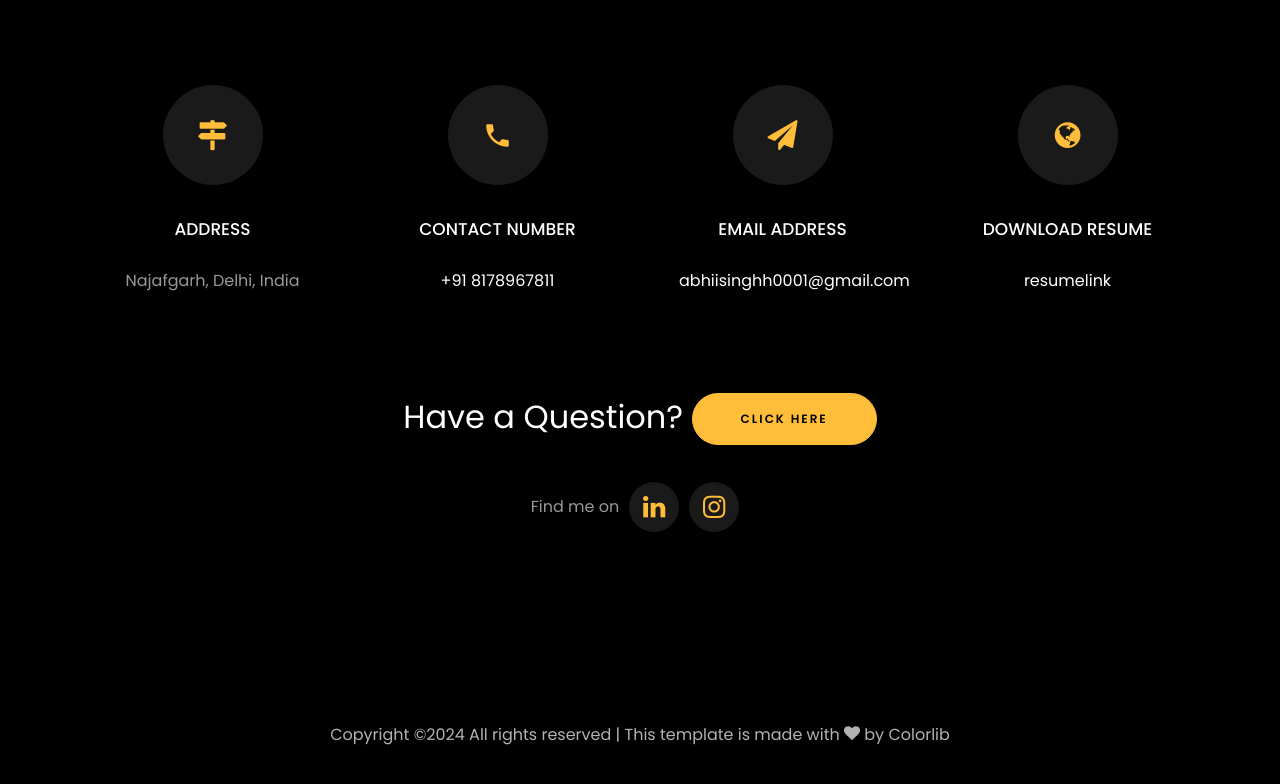
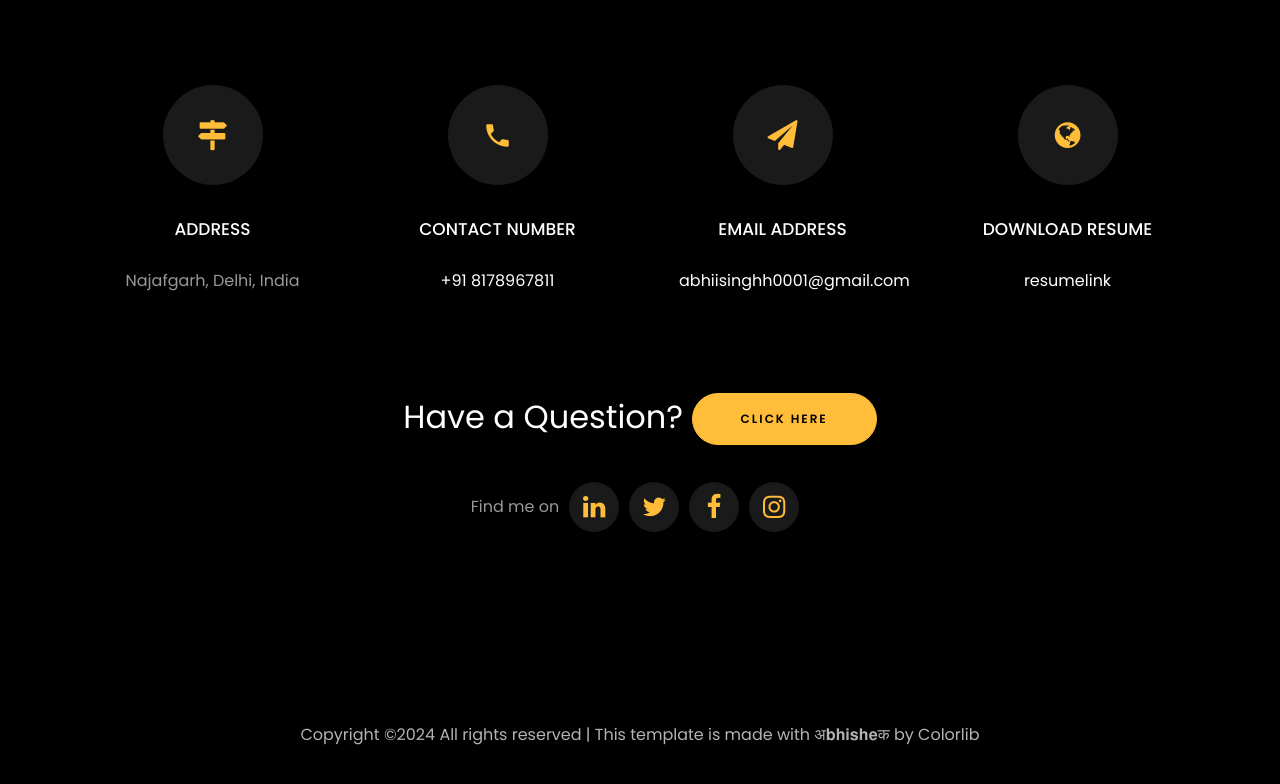
Before and after one commit to Abhi-singhh/abhishek.github.io, a plain HTML site: page index.html in a window 1280 px wide. Shown: the part 4486-5270 px from the top of the page. Drawn offline with Linux system fonts and the light colour scheme; files whose address does not match are found by name.

Commit message:
Revert "Update index.html"

```diff
--- a/index.html
+++ b/index.html
@@ -584,9 +584,9 @@
 					  <li class="ftco-animate normal-txt">Find me on  </li>
 					  <!-- <li class="ftco-animate"><a href="https://www.youtube.com/@RishabhMishraOfficial"><span class="icon-youtube"></span></a></li> -->
 					  <li class="ftco-animate"><a href="https://www.linkedin.com/in/abhishek-kumar-singh-29bb011a1/"><span class="icon-linkedin"></span></a></li>
-<!-- 					  <li class="ftco-animate"><a href="https://twitter.com/rishabhnmishra"><span class="icon-twitter"></span></a></li> -->
-<!-- 					  <li class="ftco-animate"><a href="https://twitter.com/rishabhnmishra"><span class="icon-facebook"></span></a></li> -->
-				      <li class="ftco-animate"><a href="https://www.instagram.com/abhii_ssingh/"><span class="icon-instagram"></span></a></li>
+					  <li class="ftco-animate"><a href="https://twitter.com/rishabhnmishra"><span class="icon-twitter"></span></a></li>
+					  <li class="ftco-animate"><a href="https://twitter.com/rishabhnmishra"><span class="icon-facebook"></span></a></li>
+				      <li class="ftco-animate"><a href="https://www.instagram.com/rishabhnmishra/"><span class="icon-instagram"></span></a></li>
 					</ul>
 				<br>
 		   </div>
@@ -602,7 +602,7 @@
 			<div class="col-md-12 text-center">
 
 			  <p><!-- Link back to Colorlib can't be removed. Template is licensed under CC BY 3.0. -->
-	Copyright &copy;<script>document.write(new Date().getFullYear());</script> All rights reserved | This template is made with <i class="icon-heart color-danger" aria-hidden="true"></i> by <a href="https://colorlib.com" target="_blank">Colorlib</a>
+	Copyright &copy;<script>document.write(new Date().getFullYear());</script> All rights reserved | This template is made with अ𝐛𝐡𝐢𝐬𝐡𝐞क by <a href="https://colorlib.com" target="_blank">Colorlib</a>
 	<!-- Link back to Colorlib can't be removed. Template is licensed under CC BY 3.0. --></p>
 			</div>
 		  </div>
```
